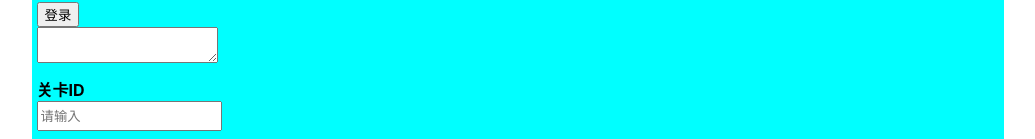
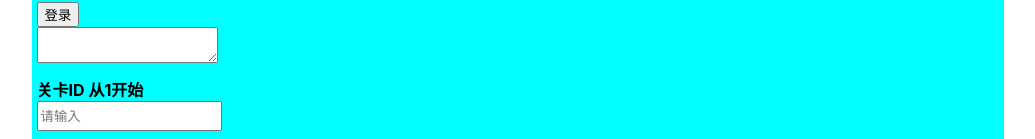
Before and after one commit to HeHuiqi/LMSP, a Next.js app: page / in a window 1280 px wide. Shown: the part 389-528 px from the top of the page, without its empty margins (122-1157 px from the left). Built offline with nearby package versions, Linux system fonts and the light colour scheme.

Commit message:
update readme

```diff
--- a/compontents/HqGetTask.js
+++ b/compontents/HqGetTask.js
@@ -28,7 +28,7 @@ function HqGetTask(){
     }
     return (
         <HqDiv>
-            <HqInput inputName={'关卡ID'} onInputChange={onInputChangeTaskId}></HqInput>
+            <HqInput inputName={'关卡ID 从1开始'} onInputChange={onInputChangeTaskId}></HqInput>
             <button onClick={getTask}>获取关卡详情</button>
             <HqTextarea result={taskInfo}></HqTextarea>
         </HqDiv>
```
Also changed, not shown: 1 other file (tests, documents, lock files or other folders).
